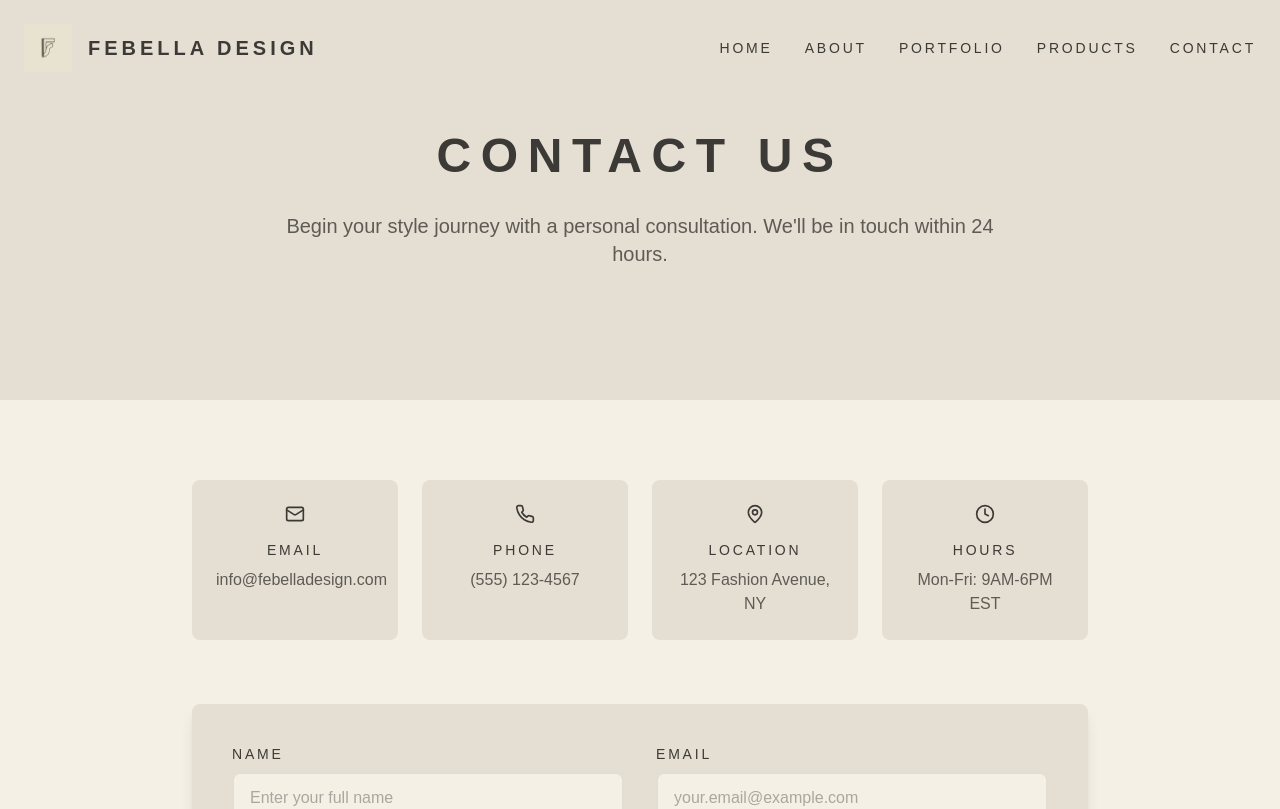
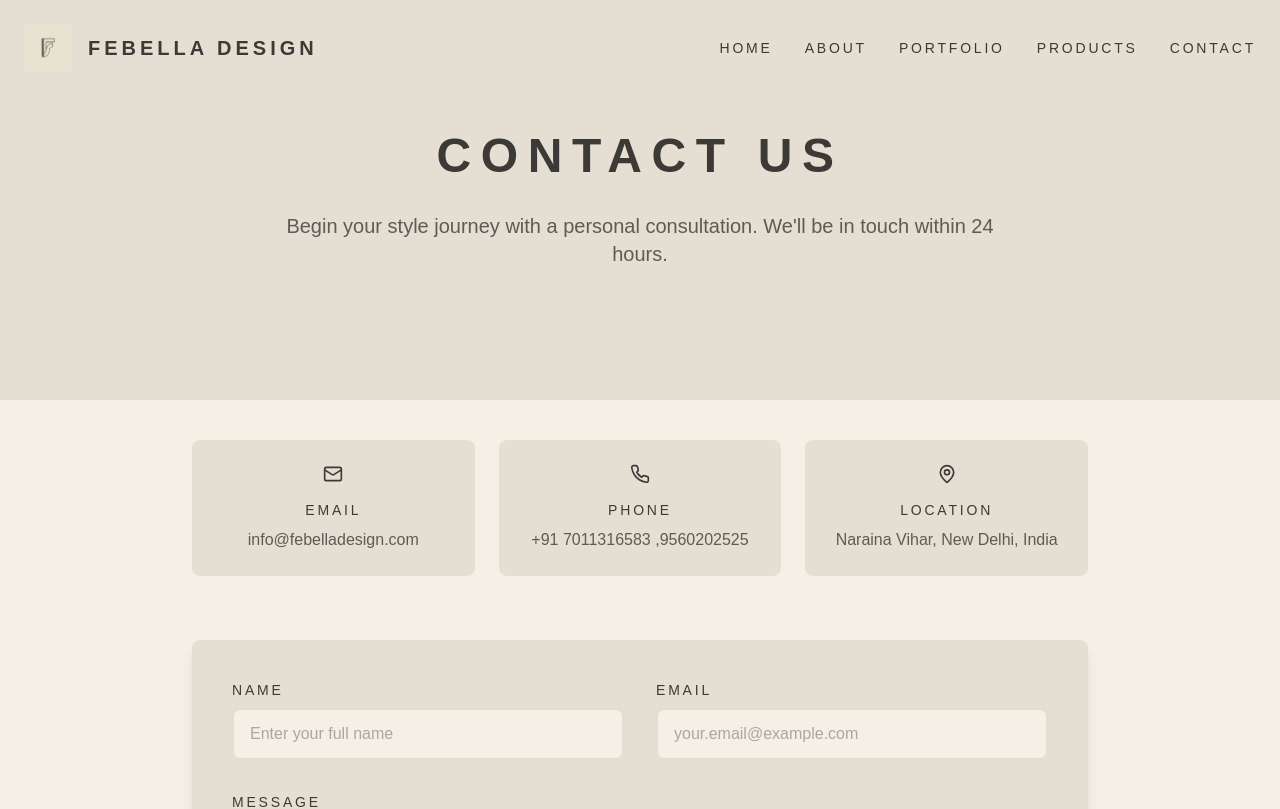
Before and after one commit to sawhney07/febella-design, a Next.js app: page /contact in a window 1280 px wide. Shown: the top 809 px of the page. Built offline with nearby package versions, Linux system fonts and the light colour scheme.

Commit message:
minor fixes

```diff
--- a/app/contact/page.tsx
+++ b/app/contact/page.tsx
@@ -3,7 +3,7 @@
 import { useState, ChangeEvent, FormEvent, useCallback } from 'react'
 import { motion, AnimatePresence } from 'framer-motion'
 import { Footer } from '../components/Footer'
-import { Mail, Phone, MapPin, Clock } from 'lucide-react'
+import { Mail, Phone, MapPin } from 'lucide-react'
 
 interface FormData {
   name: string;
@@ -136,20 +136,15 @@ export default function Contact() {
     {
       icon: <Phone className="w-5 h-5" />,
       title: "PHONE",
-      content: "(555) 123-4567",
-      link: "tel:+15551234567"
+      content: "+91 7011316583 ,9560202525",
+      link: "tel:+917011316583"
     },
     {
       icon: <MapPin className="w-5 h-5" />,
       title: "LOCATION",
-      content: "123 Fashion Avenue, NY",
+      content: "Naraina Vihar, New Delhi, India",
       link: "https://maps.google.com/?q=123+Fashion+Avenue+New+York"
     },
-    {
-      icon: <Clock className="w-5 h-5" />,
-      title: "HOURS",
-      content: "Mon-Fri: 9AM-6PM EST"
-    }
   ];
 
   const handleChange = (e: ChangeEvent<HTMLInputElement | HTMLTextAreaElement>) => {
@@ -271,9 +266,9 @@ Date: ${new Date().toLocaleString()}
           </div>
         </motion.div>
 
-        <div className="py-20">
+        <div className="py-10">
           <div className="container mx-auto px-6">
-            <div className="grid grid-cols-1 sm:grid-cols-2 lg:grid-cols-4 gap-6 max-w-4xl mx-auto mb-16">
+            <div className="grid grid-cols-1 sm:grid-cols-2 lg:grid-cols-3 gap-6 max-w-4xl mx-auto mb-16">
               {contactInfo.map((info, index) => (
                 <ContactCard key={index} info={info} />
               ))}
--- a/app/page.tsx
+++ b/app/page.tsx
@@ -112,7 +112,7 @@ function HeroSection() {
           initial={{ opacity: 0, y: 20 }}
           animate={{ opacity: 1, y: 0 }}
           transition={{ duration: 0.8, delay: 0.2 }}
-          className="text-5xl md:text-6xl lg:text-7xl font-bold tracking-[0.2em] mb-8 text-[#3C3A36]"
+          className="text-3xl md:text-4xl lg:text-6xl font-bold tracking-[0.2em] mb-8 text-[#3C3A36] mt-16"
         >
           WHERE CREATIVITY MEETS FUNCTIONALITY
         </motion.h1>
```
